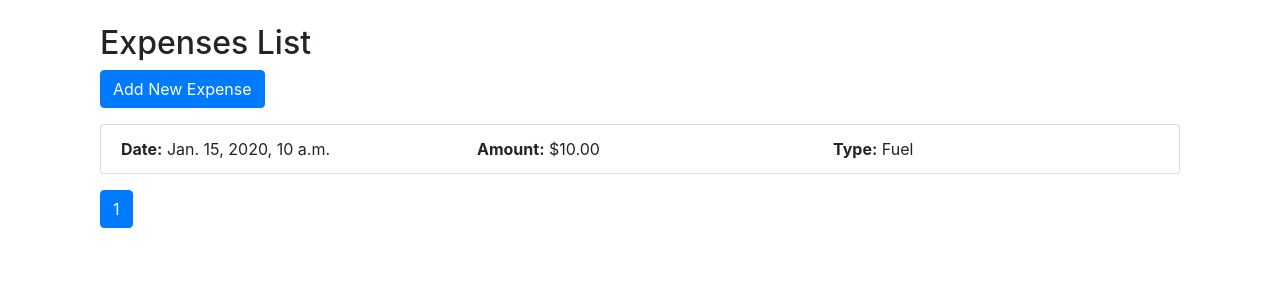
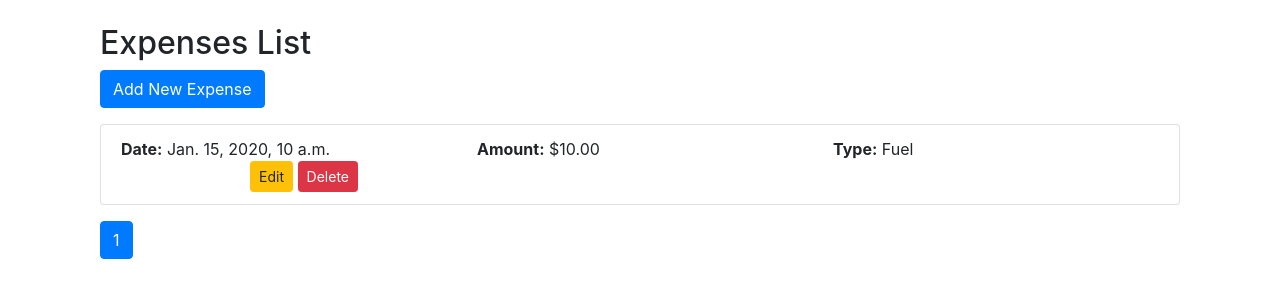
Before and after one commit to PMManyika/etrucker, a Django app: page / in a window 1280 px wide. Shown: the part 56-356 px from the top of the page. Run offline with Django 3.2, Linux system fonts and the light colour scheme; a user stored in the database is signed in; tables that the repository leaves empty hold one stand-in row (values such as "Sample post"); some libraries are stand-ins or nearby versions.

Commit message:
update expense if  user is superuser

```diff
--- a/expenses/templates/expenses/expense_list.html
+++ b/expenses/templates/expenses/expense_list.html
@@ -12,10 +12,13 @@
                 <div class="col-md-4"><strong>Date:</strong> {{ expense.date }}</div>
                 <div class="col-md-4"><strong>Amount:</strong> ${{ expense.amount }}</div>
                 <div class="col-md-4"><strong>Type:</strong> {{ expense.get_expense_type_display }}</div>
-                <!-- <div class="col-md-3 text-right">
-                    <a href="{% url 'expense_update' expense.id %}" class="btn btn-sm btn-warning">Edit</a>
-                    <a href="{% url 'expense_delete' expense.id %}" class="btn btn-sm btn-danger">Delete</a>
-                </div> -->
+                {% if request.user.is_superuser %}
+                    <div class="col-md-3 text-right">
+                        <a href="{% url 'expense_update' expense.id %}" class="btn btn-sm btn-warning">Edit</a>
+                        <a href="{% url 'expense_delete' expense.id %}" class="btn btn-sm btn-danger">Delete</a>
+                    </div>
+                {% endif %}
+
             </div>
         </div>
         {% empty %}
```
